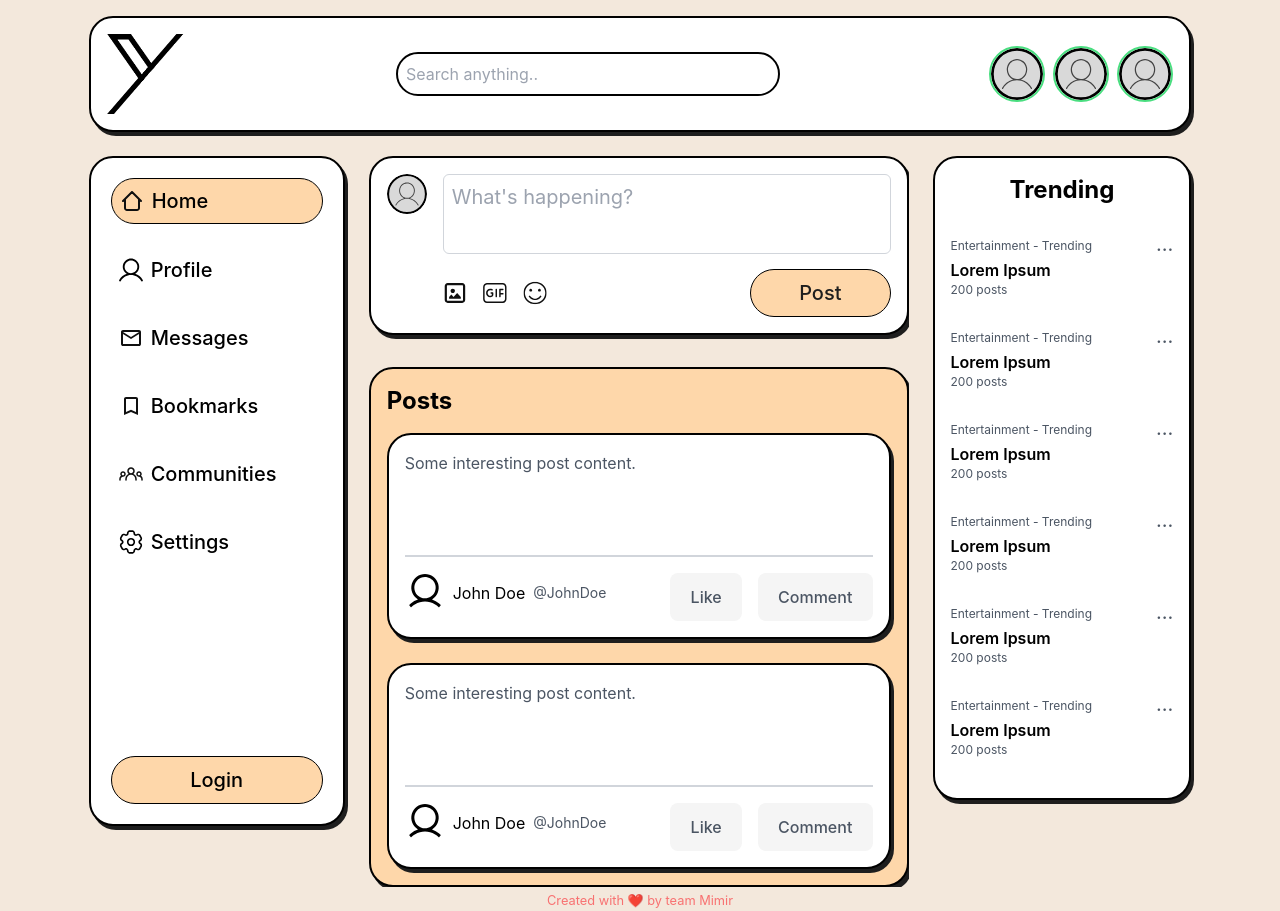
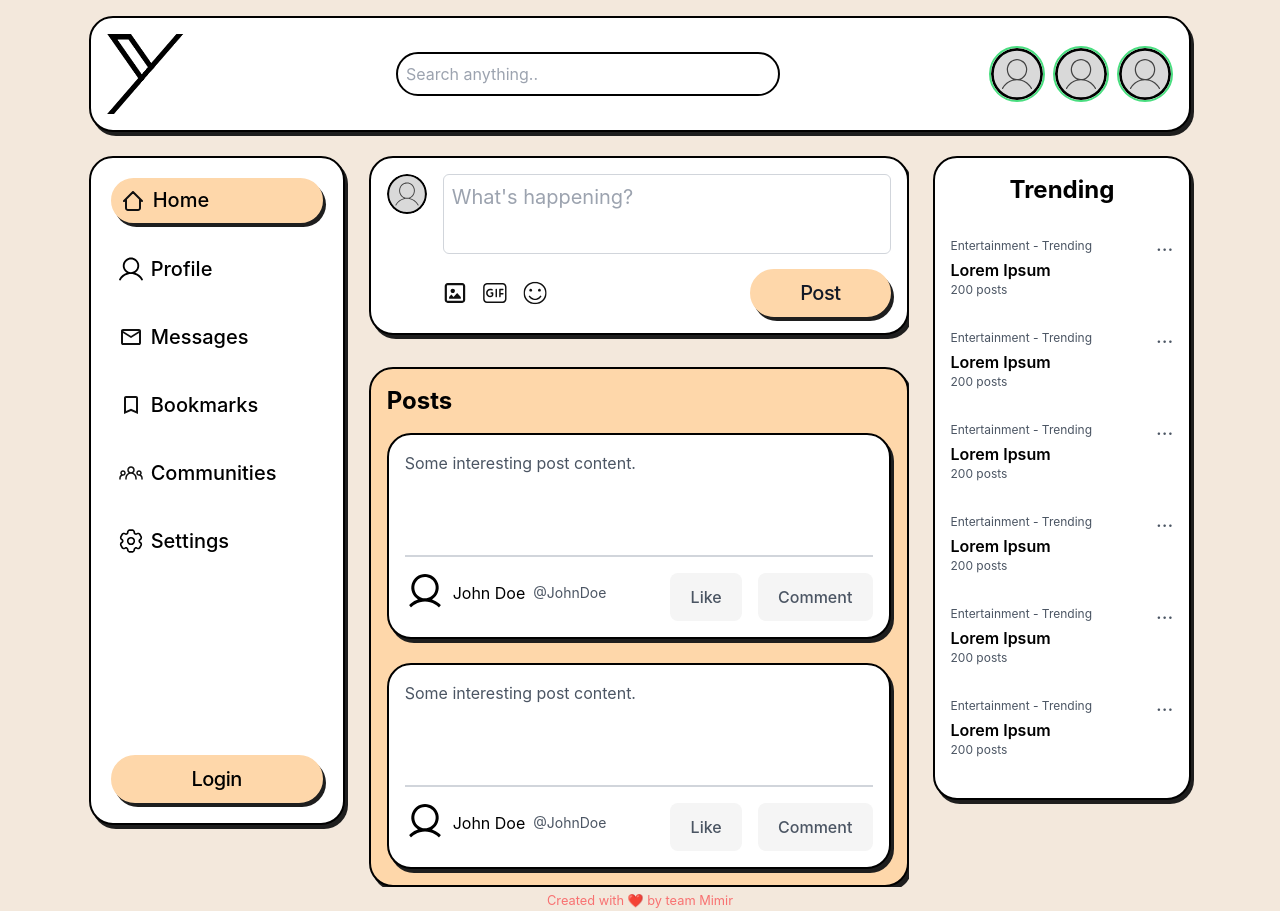
Before and after one commit to Noroff-FED-Campus-Assignments/css-frameworks-mimir, a React (Vite) app: page / in a window 1280 px wide. Built offline with nearby package versions, Linux system fonts and the light colour scheme.

Commit message:
home-buttons-fixed

```diff
--- a/src/components/home-nav/index.jsx
+++ b/src/components/home-nav/index.jsx
@@ -11,7 +11,7 @@ function NavBar() {
   return (
     <nav className="bg-white rounded-3xl p-5 w-64 border-2 border-black shadow-custom flex flex-col text-xl">
       <ul className="space-y-6">
-        <li className="flex items-center p-2 bg-orange-200 rounded-3xl border border-black hover:bg-yellow-400">
+        <li className="flex items-center bg-orange-200 dark:bg-blue-500 dark:text-white dark:border-blue-500 dark:hover:border-blue-400  text-gray-900 p-2 w-full mt-auto rounded-3xl border-2 border-orange-200 hover:border-orange-100 shadow-custom leading-tight tracking-tigh">
           <img src={HomeIcon} alt="Home Icon" className="w-6 h-6 mr-2" />
           <Link to="/" style={{ color: "black" }}>
             Home
@@ -61,7 +61,7 @@ function NavBar() {
       <div className="pb-16"></div>
       <div className="pb-16"></div>
 
-      <button className="bg-orange-200 rounded-3xl border border-black p-2 w-full mt-auto hover:bg-yellow-400">
+      <button className="bg-orange-200 dark:bg-blue-500 dark:text-white dark:border-blue-500 dark:hover:border-blue-400  text-gray-900 p-2 w-full mt-auto rounded-3xl border-2 border-orange-200 hover:border-orange-100 shadow-custom leading-tight tracking-tight">
         <Link to="/Login" style={{ color: "black" }}>
           Login
         </Link>
--- a/src/components/users-post/index.jsx
+++ b/src/components/users-post/index.jsx
@@ -29,7 +29,7 @@ function PostSubmission() {
         </div>
 
         {/* Post Button */}
-        <button className="bg-orange-200 px-12 py-2 ms-12 rounded-3xl border border-black hover:bg-yellow-400">
+        <button className="bg-orange-200 dark:bg-blue-500 dark:text-white dark:border-blue-500 dark:hover:border-blue-400  text-gray-900 px-12 py-2 rounded-3xl ms-12 border-2 border-orange-200 hover:border-orange-100 shadow-custom leading-tight tracking-tight">
           Post
         </button>
       </div>
```
